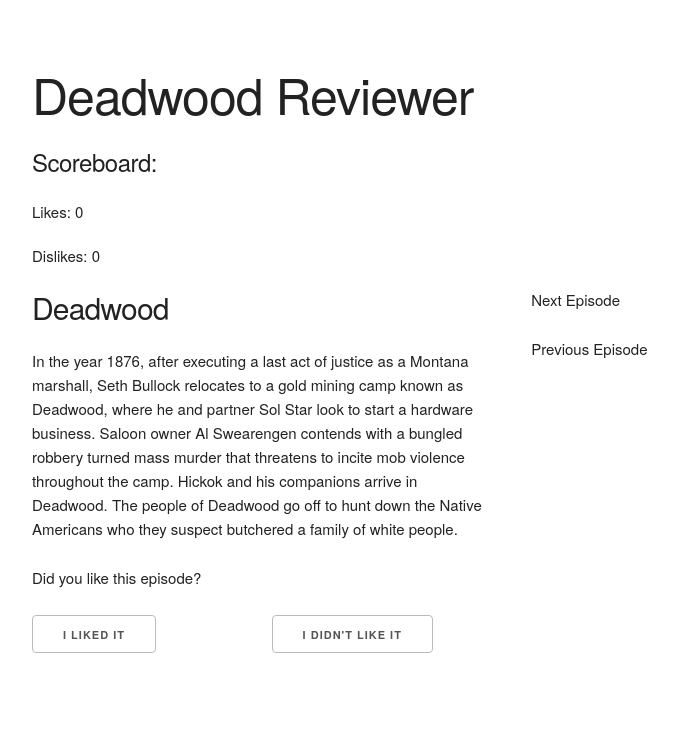
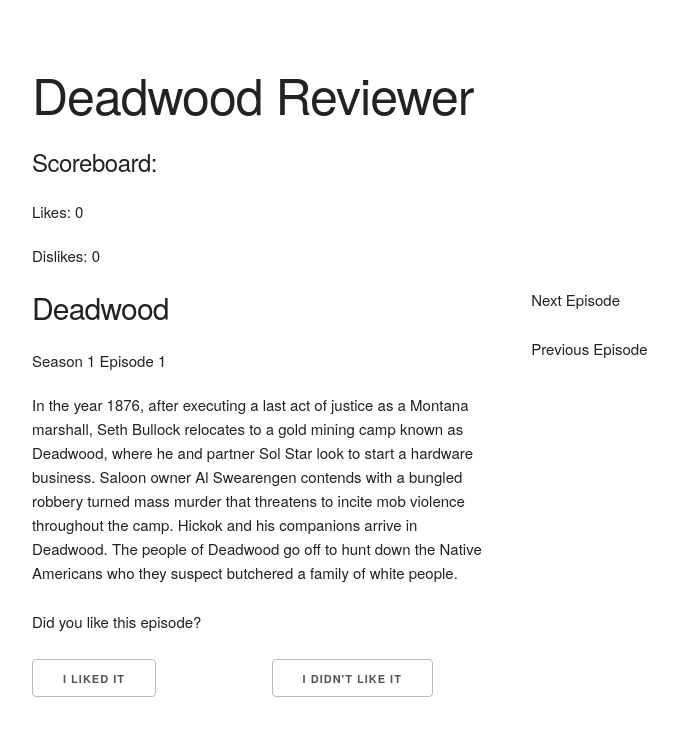
Before and after one commit to johnniereg/deadwood-reviewer, a React (Create React App) app: page / in a window 1280 px wide. Shown: the top 736 px of the page, without its empty margins (128-806 px from the left). Built offline with nearby package versions, Linux system fonts and the light colour scheme.

Commit message:
Changed episode info layout

```diff
--- a/src/components/Episode.js
+++ b/src/components/Episode.js
@@ -17,6 +17,7 @@
         return (
             <div>
                 <h4>{this.state.episodes[number].title}</h4>
+                <h6>Season {this.state.episodes[number].season} Episode {this.state.episodes[number].episode}</h6>
                 <p>{this.state.episodes[number].description}</p>
             </div>
         )
```
